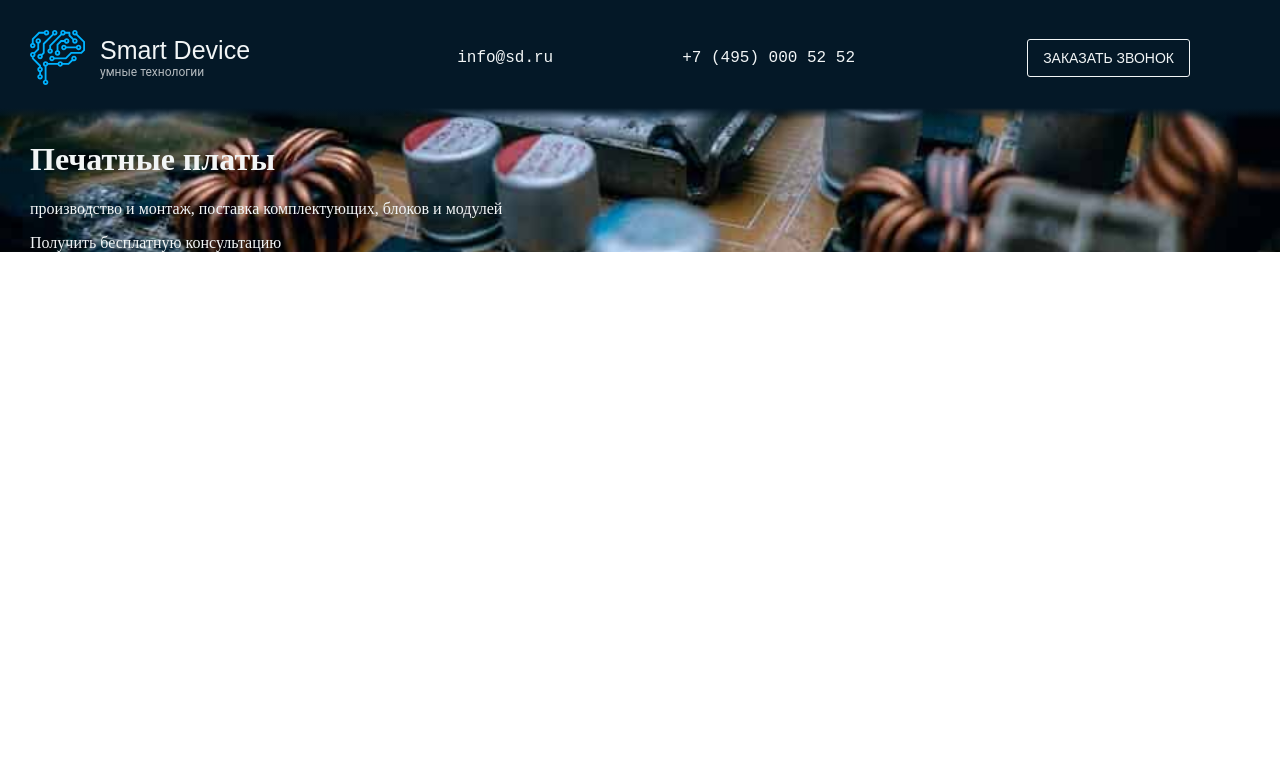
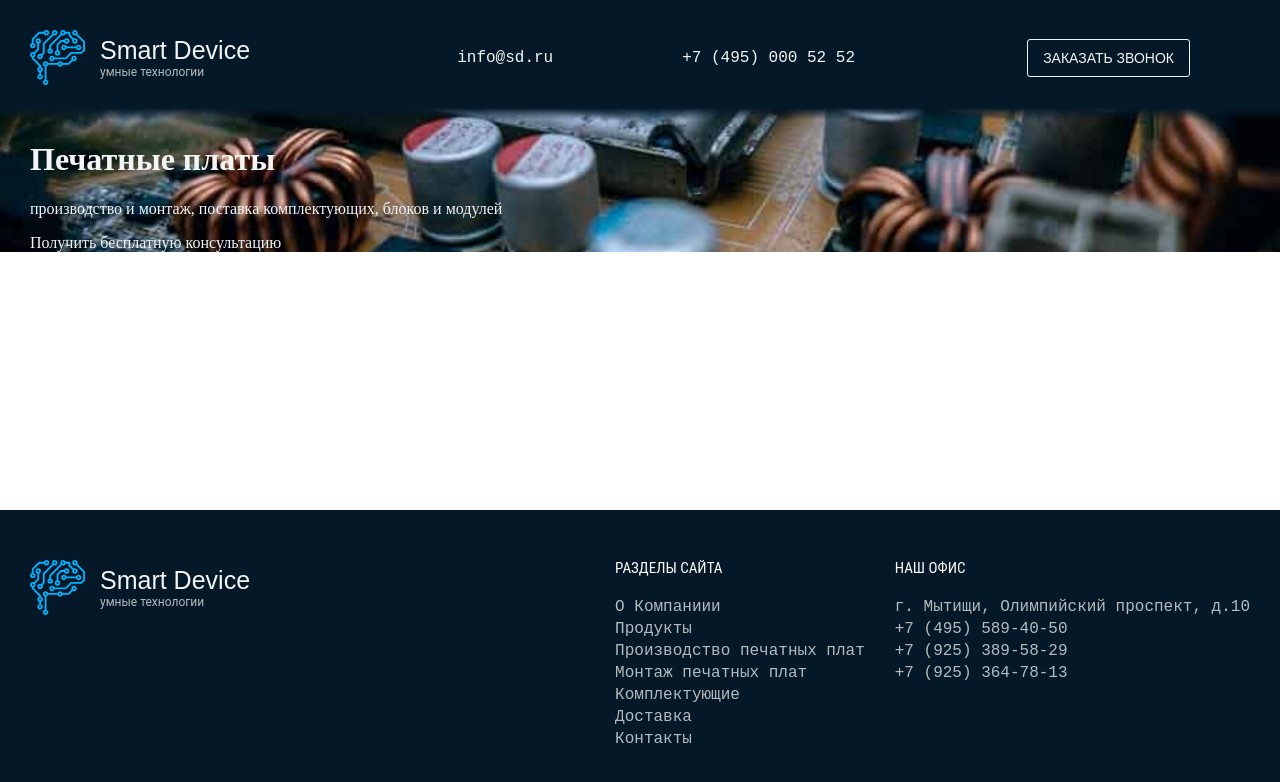
Before and after one commit to ZIKZAGis/Smart-Device, a website: page source/sitemap.html in a window 1280 px wide. Drawn offline with nearby package versions, Linux system fonts and the light colour scheme; files that its build step writes are made by us from their sources; files whose address does not match are found by name.

Commit message:
частично добавляет подвал

```diff
--- /dev/null
+++ b/source/sass/footer/footer.scss
@@ -0,0 +1,80 @@
+.footer {
+  color: $default-white;
+  background-color: $dark-blue;
+  padding: 50px 0;
+}
+
+.footer__wrapper {
+  display: flex;
+}
+
+.footer__top {
+  margin-right: auto;
+}
+
+.footer__logo {
+  color: $white;
+  display: flex;
+  align-items: center;
+  gap: 15px;
+  margin-bottom: 30px;
+
+  p:first-child {
+    font-family: $ff-bold;
+    font-size: 25px;
+    line-height: 29px;
+    margin: 0;
+  }
+
+  p:last-child {
+    font-family: $ff-roboto;
+    color: $default-white;
+    opacity: 0.7;
+    font-size: 12px;
+    line-height: 14px;
+    margin: 0;
+  }
+}
+
+.footer__social-list {
+  display: flex;
+  flex-wrap: wrap;
+  gap: 15px;
+  list-style: none;
+  margin: 0;
+  padding: 0;
+
+  a {
+    display: block;
+    padding: 5px;
+  }
+}
+
+.footer__links {
+  display: flex;
+  gap: 30px;
+
+  ul {
+    list-style: none;
+    margin: 0;
+    padding: 0;
+  }
+
+  h2 {
+    font-family: $ff-regular;
+    font-size: 15px;
+    line-height: 16px;
+    text-transform: uppercase;
+    font-weight: 400;
+    color: $default-white;
+    margin: 0 0 20px;
+  }
+
+  a {
+    font-family: $ff-ptmono;
+    font-size: 16px;
+    line-height: 22px;
+    color: $default-white;
+    opacity: 0.7;
+  }
+}
--- a/source/sass/style.scss
+++ b/source/sass/style.scss
@@ -11,3 +11,7 @@
 @import "header/header";
 @import "header/navigation";
 @import "header/welcome";
+
+//footer
+
+@import "footer/footer";
--- a/source/sitemap.html
+++ b/source/sitemap.html
@@ -34,7 +34,7 @@
               </a>
             </li>
             <li>
-              <a href="tel:+78002000000">
+              <a href="tel:+74950005252">
                 <svg width="20" height="20">
                   <use xlink:href="img/sprite_auto.svg#phone"></use>
                 </svg>
@@ -54,6 +54,89 @@
       </div>
     </header>
     <main></main>
-    <footer></footer>
+    <footer class="footer">
+      <div class="footer__wrapper container">
+        <div class="footer__top">
+          <a class="footer__logo">
+            <img src="img/logo.svg" width="55" height="55" alt="Логотип Smart Device">
+            <span>
+              <p>Smart Device</p>
+              <p>умные технологии</p>
+            </span>
+          </a>
+          <ul class="footer__social-list">
+            <li>
+              <a href="#">
+                <svg width="30" height="30">
+                  <use xlink:href="img/sprite_auto.svg#fb_icon"></use>
+                </svg>
+              </a>
+            </li>
+            <li>
+              <a href="#">
+                <svg width="30" height="30">
+                  <use xlink:href="img/sprite_auto.svg#ok_icon"></use>
+                </svg>
+              </a>
+            </li>
+            <li>
+              <a href="#">
+                <svg width="30" height="30">
+                  <use xlink:href="img/sprite_auto.svg#vk_icon"></use>
+                </svg>
+              </a>
+            </li>
+          </ul>
+        </div>
+        <div class="footer__links">
+          <div class="footer__navigation">
+            <h2>Разделы сайта</h2>
+            <span></span>
+            <ul>
+              <li>
+                <a href="#">О Компаниии</a>
+              </li>
+              <li>
+                <a href="#">Продукты</a>
+              </li>
+              <li>
+                <a href="#">Производство печатных плат</a>
+              </li>
+              <li>
+                <a href="#">Монтаж печатных плат</a>
+              </li>
+              <li>
+                <a href="#">Комплектующие</a>
+              </li>
+              <li>
+                <a href="#">Доставка</a>
+              </li>
+              <li>
+                <a href="#">Контакты</a>
+              </li>
+            </ul>
+          </div>
+          <div class="footer__contacts">
+            <h2>Наш офис</h2>
+            <span></span>
+            <ul>
+              <li>
+                <a href="#">г. Мытищи, Олимпийский проспект, д.10</a>
+              </li>
+              <li>
+                <a href="tel:+74955894050">+7 (495) 589-40-50</a>
+              </li>
+              <li>
+                <a href="tel:+79253895829">+7 (925) 389-58-29</a>
+              </li>
+              <li>
+                <a href="tel:+79253647813">+7 (925) 364-78-13</a>
+              </li>
+            </ul>
+          </div>
+        </div>
+      </div>
+    </footer>
+    <script src="js/main.min.js"></script>
   </body>
 </html>
```
Also changed, not shown: source/js/main.js (+14 -0 lines).
